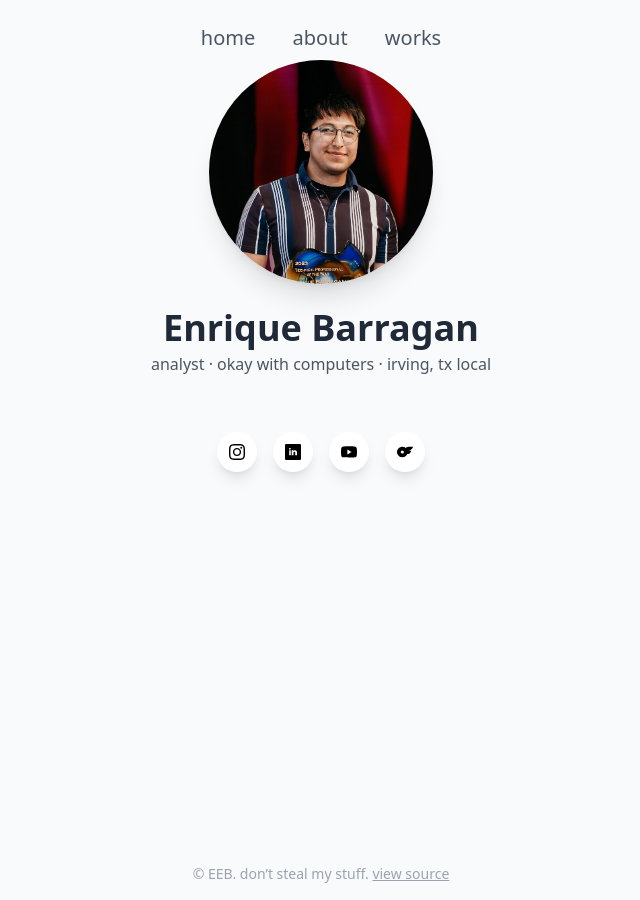
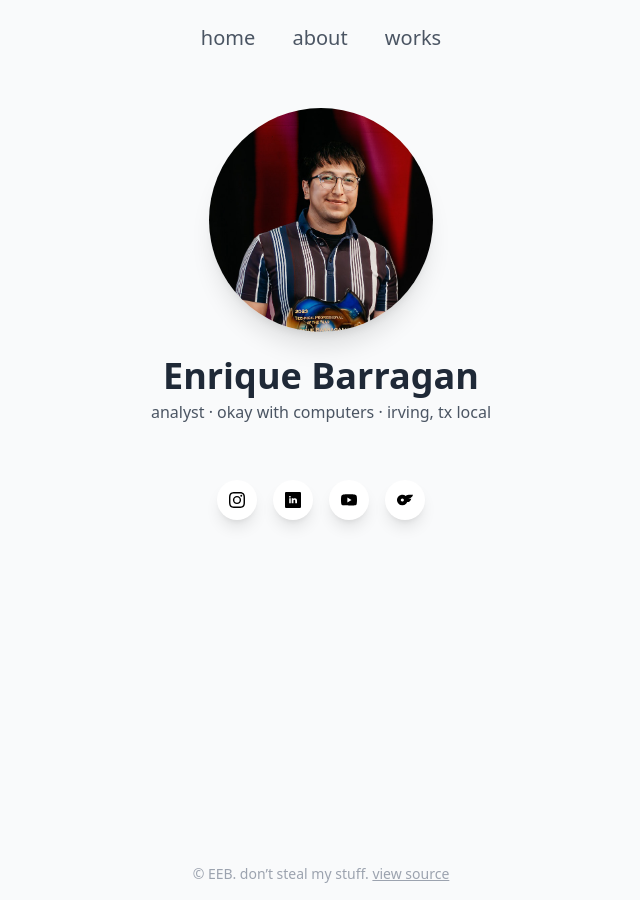
Before and after one commit to enriquebarragan/enriquebarragan.github.io, a Jekyll site: the page built from index.md, in a window 1280 px wide. Shown: the whole page, without its empty margins (319-959 px from the left). Built offline with Jekyll 4.4.1, drawn with Linux system fonts in a browser that asks for light colours; nearby versions of some CDN libraries.

Commit message:
Update home.html

```diff
--- a/_layouts/home.html
+++ b/_layouts/home.html
@@ -3,7 +3,7 @@ layout: default
 title: Home
 ---
 
-<div class="flex justify-center mb-2">
+<div class="flex justify-center mb-2 pt-12">
   <img src="/assets/images/me.jpg" alt="Enrique" class="w-56 h-56 rounded-full object-cover shadow-xl">
 </div>
 
```
